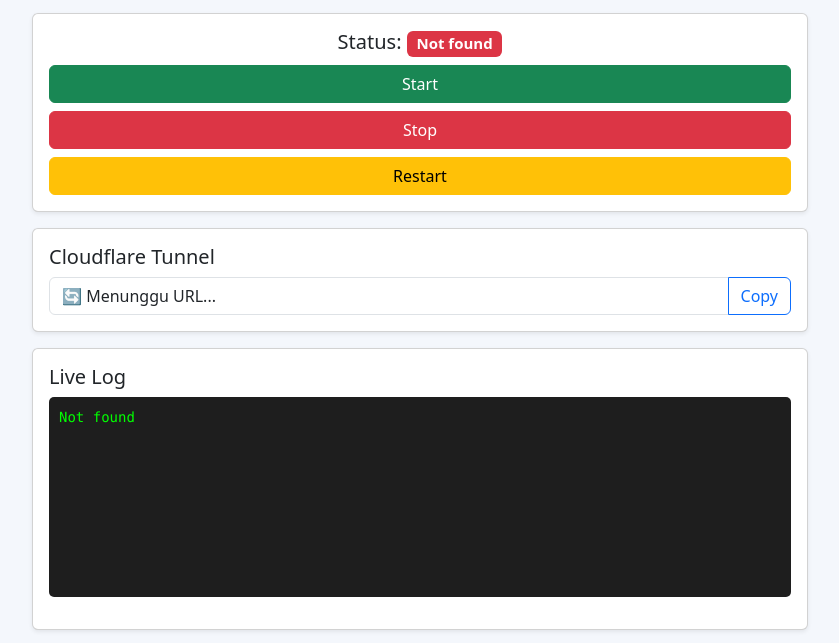
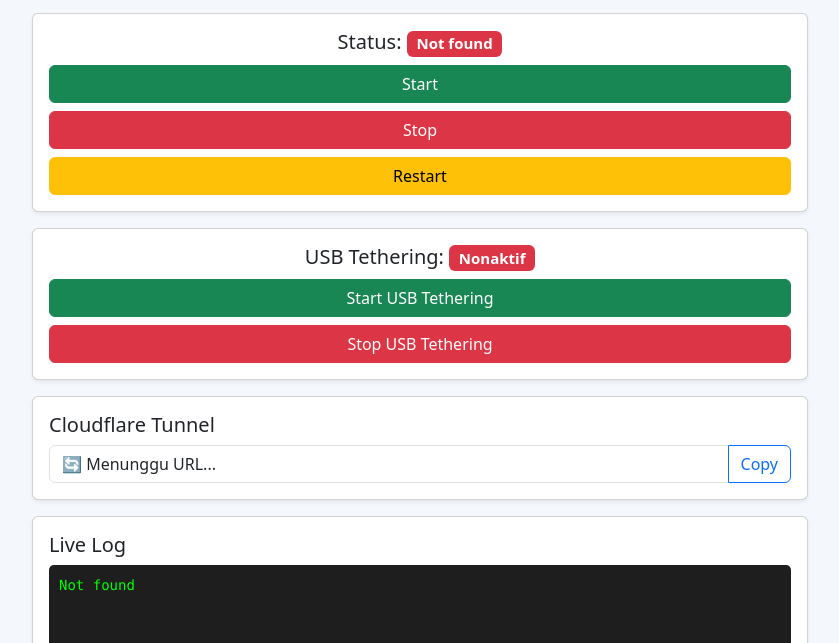
Before and after one commit to Gugun09/v2ray-monitor-module, a plain HTML site: page ui/www/index.html in a window 1280 px wide. Shown: the part 115-758 px from the top of the page, without its empty margins (220-1059 px from the left). Drawn offline with nearby package versions, Linux system fonts and the light colour scheme; no server answers.

Commit message:
Control USB Tethering

```diff
--- a/ui/www/index.html
+++ b/ui/www/index.html
@@ -40,6 +40,17 @@
                     <button class="btn btn-success btn-custom" onclick="control('start')">Start</button>
                     <button class="btn btn-danger btn-custom" onclick="control('stop')">Stop</button>
                     <button class="btn btn-warning btn-custom" onclick="control('restart')">Restart</button>
+                </div>
+            </div>
+        </div>
+
+        <!-- Status USB Tethering -->
+        <div class="card my-3 shadow-sm">
+            <div class="card-body text-center">
+                <h5>USB Tethering: <span id="usbStatus" class="badge bg-secondary">Memuat...</span></h5>
+                <div class="d-grid gap-2">
+                    <button class="btn btn-success btn-custom" onclick="tetherControl('start')">Start USB Tethering</button>
+                    <button class="btn btn-danger btn-custom" onclick="tetherControl('stop')">Stop USB Tethering</button>
                 </div>
             </div>
         </div>
@@ -129,6 +140,30 @@
             }).catch(error => showToast("❌ Error: " + error, "danger"));
         }
 
+        function tetherControl(action) {
+            fetch(`/cgi-bin/usb_tether.sh?action=${action}`)
+                .then(response => response.text())
+                .then(result => {
+                    showToast(result, "success");
+                    checkUsbStatus();
+                })
+                .catch(error => showToast("❌ Error: " + error, "danger"));
+        }
+
+        function checkUsbStatus() {
+            fetch(`/cgi-bin/status_usb.sh`)
+                .then(response => response.text())
+                .then(status => {
+                    let statusElement = document.getElementById("usbStatus");
+                    statusElement.innerText = status.includes("enabled") ? "Aktif" : "Nonaktif";
+                    statusElement.classList = status.includes("enabled") ? "badge bg-success" : "badge bg-danger";
+                })
+                .catch(error => {
+                    document.getElementById("usbStatus").innerText = "Gagal";
+                    document.getElementById("usbStatus").classList = "badge bg-warning";
+                });
+        }
+
         function checkStatus() {
             fetch(`/cgi-bin/status.sh`).then(response => response.text()).then(status => {
                 document.getElementById("status").innerText = status;
@@ -209,12 +244,14 @@
         }
 
         setInterval(checkStatus, 5000);
+        setInterval(checkUsbStatus, 5000);
         setInterval(updateLog, 3000);
         window.onload = () => {
             checkStatus();
             updateLog();
             loadBotConfig();
             loadVersionInfo();
+            checkUsbStatus();
         };
     </script>
 </body>
--- a/update.json
+++ b/update.json
@@ -1,8 +1,7 @@
 {
-    "version": "1.0.0",
+    "version": "1.0.1",
     "versionCode": 1,
     "zipUrl": "https://github.com/gugun09/v2ray-monitor-module/releases/latest/download/v2ray_monitor_module.zip",
     "changelog": "🔄 Perbaikan bug dan peningkatan performa.",
-    "supportUrl": "https://github.com/gugun09/v2ray-monitor-module",
-    "sha256": "b87fbc18369437e8932df325f4c50cc50fc7d918b69d73bfb228bd22acc76bf0"
+    "supportUrl": "https://github.com/gugun09/v2ray-monitor-module"
 }
--- a/version.json
+++ /dev/null
@@ -1,5 +0,0 @@
-{
-    "devName": "Gugun09",
-    "appVersion": "1.0.0",
-    "codeVersion": "20250304"
-}
```
Also changed, not shown: SHA256SUMS.txt (deleted), 3 other files.
